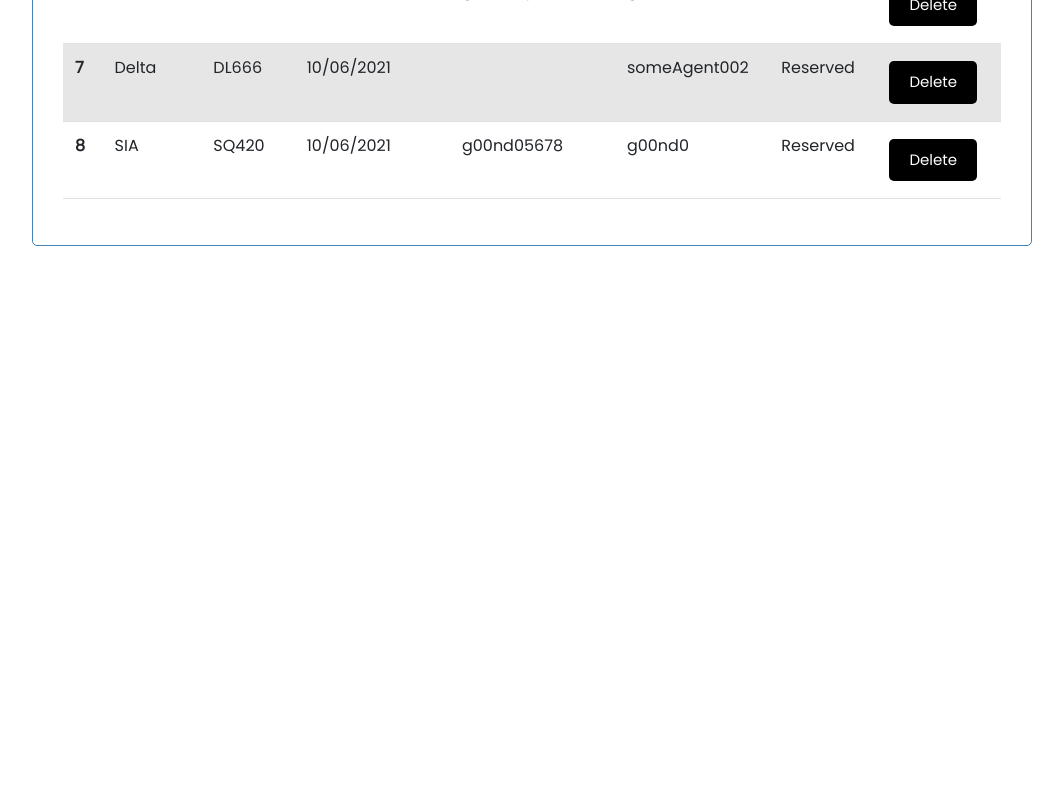
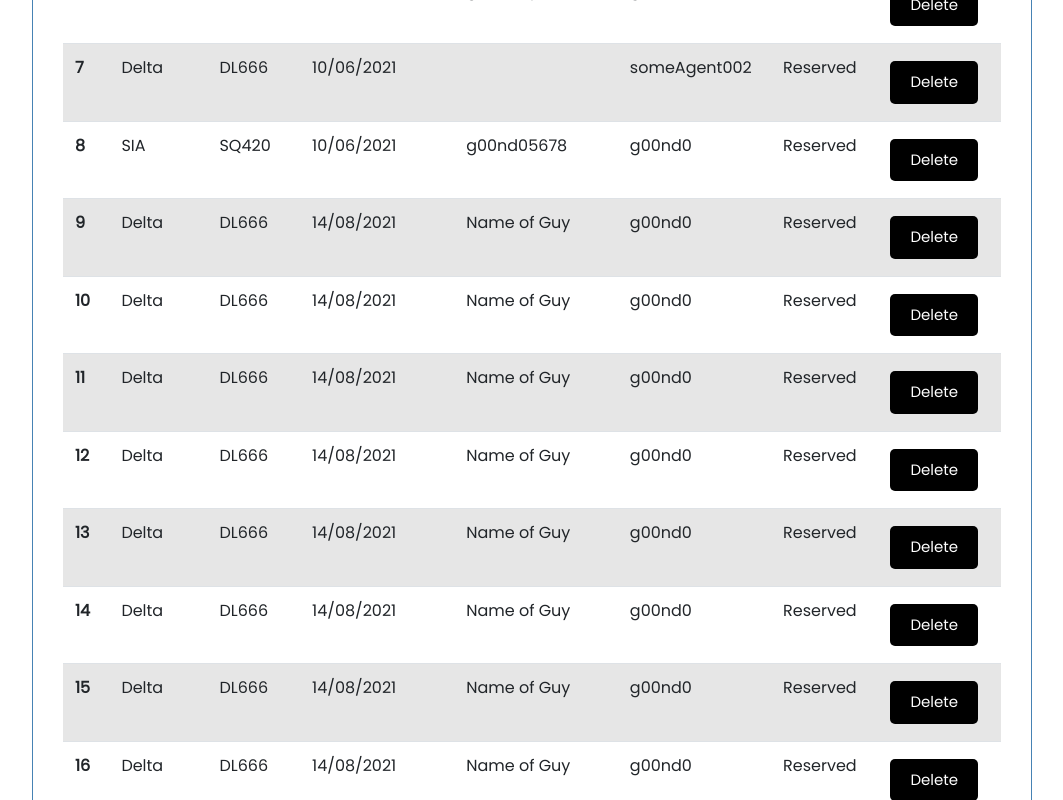
Before and after one commit to g00nd0/airlineBookingApp, an Angular app in the folder frontend/: page /bookings in a window 1280 px wide. Shown: the part 960-1760 px from the top of the page, without its empty margins (108-1171 px from the left). Before the commit the page ends 1236 px from the top, so only its background shows below. Built offline with nearby package versions, Linux system fonts and the light colour scheme; data requests are answered from the project's data file.

Commit message:
Update components

```diff
--- a/frontend/db.json
+++ b/frontend/db.json
@@ -231,6 +231,14 @@
       "userType": "Agent",
       "status": true,
       "id": 38
+    },
+    {
+      "username": "abcd1234",
+      "email": "myemail@mail.com",
+      "password": "abcd1234",
+      "userType": "Agent",
+      "status": true,
+      "id": 39
     }
   ],
   "bookings": [
@@ -301,6 +309,396 @@
       "customerName": "g00nd05678",
       "status": "Reserved",
       "id": 8
+    },
+    {
+      "airline": "Delta",
+      "callsign": "DL666",
+      "dateOfFlight": "14/08/2021",
+      "flightId": 12,
+      "bookingAgent": "g00nd0",
+      "customerName": "Name of Guy",
+      "status": "Reserved",
+      "id": 12
+    },
+    {
+      "airline": "Delta",
+      "callsign": "DL666",
+      "dateOfFlight": "14/08/2021",
+      "flightId": 12,
+      "bookingAgent": "g00nd0",
+      "customerName": "Name of Guy",
+      "status": "Reserved",
+      "id": 13
+    },
+    {
+      "airline": "Delta",
+      "callsign": "DL666",
+      "dateOfFlight": "14/08/2021",
+      "flightId": 12,
+      "bookingAgent": "g00nd0",
+      "customerName": "Name of Guy",
+      "status": "Reserved",
+      "id": 14
+    },
+    {
+      "airline": "Delta",
+      "callsign": "DL666",
+      "dateOfFlight": "14/08/2021",
+      "flightId": 12,
+      "bookingAgent": "g00nd0",
+      "customerName": "Name of Guy",
+      "status": "Reserved",
+      "id": 15
+    },
+    {
+      "airline": "Delta",
+      "callsign": "DL666",
+      "dateOfFlight": "14/08/2021",
+      "flightId": 12,
+      "bookingAgent": "g00nd0",
+      "customerName": "Name of Guy",
+      "status": "Reserved",
+      "id": 16
+    },
+    {
+      "airline": "Delta",
+      "callsign": "DL666",
+      "dateOfFlight": "14/08/2021",
+      "flightId": 12,
+      "bookingAgent": "g00nd0",
+      "customerName": "Name of Guy",
+      "status": "Reserved",
+      "id": 17
+    },
+    {
+      "airline": "Delta",
+      "callsign": "DL666",
+      "dateOfFlight": "14/08/2021",
+      "flightId": 12,
+      "bookingAgent": "g00nd0",
+      "customerName": "Name of Guy",
+      "status": "Reserved",
+      "id": 18
+    },
+    {
+      "airline": "Delta",
+      "callsign": "DL666",
+      "dateOfFlight": "14/08/2021",
+      "flightId": 12,
+      "bookingAgent": "g00nd0",
+      "customerName": "Name of Guy",
+      "status": "Reserved",
+      "id": 19
+    },
+    {
+      "airline": "Delta",
+      "callsign": "DL666",
+      "dateOfFlight": "14/08/2021",
+      "flightId": 12,
+      "bookingAgent": "g00nd0",
+      "customerName": "Name of Guy",
+      "status": "Reserved",
+      "id": 20
+    },
+    {
+      "airline": "Delta",
+      "callsign": "DL666",
+      "dateOfFlight": "14/08/2021",
+      "flightId": 12,
+      "bookingAgent": "g00nd0",
+      "customerName": "Name of Guy",
+      "status": "Reserved",
+      "id": 21
+    },
+    {
+      "airline": "Delta",
+      "callsign": "DL666",
+      "dateOfFlight": "14/08/2021",
+      "flightId": 12,
+      "bookingAgent": "g00nd0",
+      "customerName": "Name of Guy",
+      "status": "Reserved",
+      "id": 22
+    },
+    {
+      "airline": "Delta",
+      "callsign": "DL666",
+      "dateOfFlight": "14/08/2021",
+      "flightId": 12,
+      "bookingAgent": "g00nd0",
+      "customerName": "Name of Guy",
+      "status": "Reserved",
+      "id": 23
+    },
+    {
+      "airline": "Delta",
+      "callsign": "DL666",
+      "dateOfFlight": "14/08/2021",
+      "flightId": 12,
+      "bookingAgent": "g00nd0",
+      "customerName": "Name of Guy",
+      "status": "Reserved",
+      "id": 24
+    },
+    {
+      "airline": "Delta",
+      "callsign": "DL666",
+      "dateOfFlight": "14/08/2021",
+      "flightId": 12,
+      "bookingAgent": "g00nd0",
+      "customerName": "Name of Guy",
+      "status": "Reserved",
+      "id": 25
+    },
+    {
+      "airline": "Delta",
+      "callsign": "DL666",
+      "dateOfFlight": "14/08/2021",
+      "flightId": 12,
+      "bookingAgent": "g00nd0",
+      "customerName": "Name of Guy",
+      "status": "Reserved",
+      "id": 26
+    },
+    {
+      "airline": "Delta",
+      "callsign": "DL666",
+      "dateOfFlight": "14/08/2021",
+      "flightId": 12,
+      "bookingAgent": "g00nd0",
+      "customerName": "Name of Guy",
+      "status": "Reserved",
+      "id": 27
+    },
+    {
+      "airline": "Delta",
+      "callsign": "DL666",
+      "dateOfFlight": "14/08/2021",
+      "flightId": 12,
+      "bookingAgent": "g00nd0",
+      "customerName": "Name of Guy",
+      "status": "Reserved",
+      "id": 28
+    },
+    {
+      "airline": "Delta",
+      "callsign": "DL666",
+      "dateOfFlight": "14/08/2021",
+      "flightId": 12,
+      "bookingAgent": "g00nd0",
+      "customerName": "Name of Guy",
+      "status": "Reserved",
+      "id": 29
+    },
+    {
+      "airline": "Delta",
+      "callsign": "DL666",
+      "dateOfFlight": "14/08/2021",
+      "flightId": 12,
+      "bookingAgent": "g00nd0",
+      "customerName": "Name of Guy",
+      "status": "Reserved",
+      "id": 30
+    },
+    {
+      "airline": "Delta",
+      "callsign": "DL666",
+      "dateOfFlight": "14/08/2021",
+      "flightId": 12,
+      "bookingAgent": "g00nd0",
+      "customerName": "Name of Guy",
+      "status": "Reserved",
+      "id": 31
+    },
+    {
+      "airline": "Delta",
+      "callsign": "DL666",
+      "dateOfFlight": "14/08/2021",
+      "flightId": 12,
+      "bookingAgent": "g00nd0",
+      "customerName": "Name of Guy",
+      "status": "Reserved",
+      "id": 32
+    },
+    {
+      "airline": "Delta",
+      "callsign": "DL666",
+      "dateOfFlight": "14/08/2021",
+      "flightId": 12,
+      "bookingAgent": "g00nd0",
+      "customerName": "Name of Guy",
+      "status": "Reserved",
+      "id": 33
+    },
+    {
+      "airline": "Delta",
+      "callsign": "DL666",
+      "dateOfFlight": "14/08/2021",
+      "flightId": 12,
+      "bookingAgent": "g00nd0",
+      "customerName": "Name of Guy",
+      "status": "Reserved",
+      "id": 34
+    },
+    {
+      "airline": "Delta",
+      "callsign": "DL666",
+      "dateOfFlight": "14/08/2021",
+      "flightId": 12,
+      "bookingAgent": "g00nd0",
+      "customerName": "Name of Guy",
+      "status": "Reserved",
+      "id": 35
+    },
+    {
+      "airline": "Delta",
+      "callsign": "DL666",
+      "dateOfFlight": "14/08/2021",
+      "flightId": 12,
+      "bookingAgent": "g00nd0",
+      "customerName": "Name of Guy",
+      "status": "Reserved",
+      "id": 36
+    },
+    {
+      "airline": "Delta",
+      "callsign": "DL666",
+      "dateOfFlight": "14/08/2021",
+      "flightId": 12,
+      "bookingAgent": "g00nd0",
+      "customerName": "Name of Guy",
+      "status": "Reserved",
+      "id": 37
+    },
+    {
+      "airline": "Delta",
+      "callsign": "DL666",
+      "dateOfFlight": "14/08/2021",
+      "flightId": 12,
+      "bookingAgent": "g00nd0",
+      "customerName": "Name of Guy",
+      "status": "Reserved",
+      "id": 38
+    },
+    {
+      "airline": "Delta",
+      "callsign": "DL666",
+      "dateOfFlight": "14/08/2021",
+      "flightId": 12,
+      "bookingAgent": "g00nd0",
+      "customerName": "Name of Guy",
+      "status": "Reserved",
+      "id": 39
+    },
+    {
+      "airline": "Delta",
+      "callsign": "DL666",
+      "dateOfFlight": "14/08/2021",
+      "flightId": 12,
+      "bookingAgent": "g00nd0",
+      "customerName": "Name of Guy",
+      "status": "Reserved",
+      "id": 40
+    },
+    {
+      "airline": "Delta",
+      "callsign": "DL666",
+      "dateOfFlight": "14/08/2021",
+      "flightId": 12,
+      "bookingAgent": "g00nd0",
+      "customerName": "Name of Guy",
+      "status": "Reserved",
+      "id": 41
+    },
+    {
+      "airline": "Delta",
+      "callsign": "DL666",
+      "dateOfFlight": "14/08/2021",
+      "flightId": 12,
+      "bookingAgent": "g00nd0",
+      "customerName": "Name of Guy",
+      "status": "Reserved",
+      "id": 42
+    },
+    {
+      "airline": "Delta",
+      "callsign": "DL666",
+      "dateOfFlight": "14/08/2021",
+      "flightId": 12,
+      "bookingAgent": "g00nd0",
+      "customerName": "Name of Guy",
+      "status": "Reserved",
+      "id": 43
+    },
+    {
+      "airline": "Delta",
+      "callsign": "DL666",
+      "dateOfFlight": "14/08/2021",
+      "flightId": 12,
+      "bookingAgent": "g00nd0",
+      "customerName": "Name of Guy",
+      "status": "Reserved",
+      "id": 44
+    },
+    {
+      "airline": "Delta",
+      "callsign": "DL666",
+      "dateOfFlight": "14/08/2021",
+      "flightId": 12,
+      "bookingAgent": "g00nd0",
+      "customerName": "Name of Guy",
+      "status": "Reserved",
+      "id": 45
+    },
+    {
+      "airline": "Delta",
+      "callsign": "DL666",
+      "dateOfFlight": "14/08/2021",
+      "flightId": 12,
+      "bookingAgent": "g00nd0",
+      "customerName": "Name of Guy",
+      "status": "Reserved",
+      "id": 46
+    },
+    {
+      "airline": "Delta",
+      "callsign": "DL666",
+      "dateOfFlight": "14/08/2021",
+      "flightId": 12,
+      "bookingAgent": "g00nd0",
+      "customerName": "Name of Guy",
+      "status": "Reserved",
+      "id": 47
+    },
+    {
+      "airline": "Delta",
+      "callsign": "DL666",
+      "dateOfFlight": "14/08/2021",
+      "flightId": 12,
+      "bookingAgent": "g00nd0",
+      "customerName": "Name of Guy",
+      "status": "Reserved",
+      "id": 48
+    },
+    {
+      "airline": "Delta",
+      "callsign": "DL666",
+      "dateOfFlight": "14/08/2021",
+      "flightId": 12,
+      "bookingAgent": "g00nd0",
+      "customerName": "Name of Guy",
+      "status": "Reserved",
+      "id": 49
+    },
+    {
+      "airline": "Delta",
+      "callsign": "DL666",
+      "dateOfFlight": "14/08/2021",
+      "flightId": 12,
+      "bookingAgent": "g00nd0",
+      "customerName": "Name of Guy",
+      "status": "Reserved",
+      "id": 50
     }
   ],
   "flights": [
@@ -397,7 +795,7 @@
       "airline": "Delta",
       "callsign": "DL666",
       "dateOfFlight": "14/08/2021",
-      "seatsAvailable": 85,
+      "seatsAvailable": 54,
       "seatsTotal": 100
     }
   ],
@@ -423,11 +821,6 @@
       "id": 6
     },
     {
-      "username": "g00nd0",
-      "status": true,
-      "id": 7
-    },
-    {
       "username": "lewis666",
       "status": true,
       "id": 8
--- a/frontend/src/app/bookings/bookings.component.html
+++ b/frontend/src/app/bookings/bookings.component.html
@@ -2,6 +2,19 @@
 
 <form (ngSubmit)="onSearchSubmit('all')">
   <!-- <form> -->
+  <div class="form-group form-inline">
+    <label for="dateOfFlightSelect">Choose Date of Departure:</label>
+    <input
+      type="date"
+      name="dateOfFlightSelect"
+      id="dateOfFlightSelect"
+      [(ngModel)]="selectedDate"
+      class="form-control"
+      (ngModelChange)="
+        selectedAirline ? onSearchSubmit(selectedAirline) : onSearchSubmit('')
+      "
+    />
+  </div>
   <div class="form-group form-inline">
     <label for="airlineName"
       >Choose from the dropdown list to filter by airline name:</label
@@ -19,19 +32,7 @@
       </option>
     </select>
   </div>
-  <div class="form-group form-inline">
-    <label for="dateOfFlightSelect">Choose Date of Departure:</label>
-    <input
-      type="date"
-      name="dateOfFlightSelect"
-      id="dateOfFlightSelect"
-      [(ngModel)]="selectedDate"
-      class="form-control"
-      (ngModelChange)="
-        selectedAirline ? onSearchSubmit(selectedAirline) : onSearchSubmit('')
-      "
-    />
-  </div>
+
   <ngb-alert
     #selfClosingAlert
     *ngIf="failMessage"
--- a/frontend/src/app/register/register.component.ts
+++ b/frontend/src/app/register/register.component.ts
@@ -105,7 +105,7 @@ export class RegisterComponent implements OnInit {
       } else if (inputText === 'Individual') {
         failMsg =
           'Account registration is available for Booking Agents only, please select "Booking Agent"';
-      } else {
+      } else if (inputText === 'Individual') {
         this.selfClosingAlert.close();
         failMsg = '';
       }
@@ -117,27 +117,13 @@ export class RegisterComponent implements OnInit {
       this.password.length < 8 ||
       this.passwordVer !== this.password ||
       !this.email ||
-      !this.userType
+      !(this.userType === 'Agent')
     ) {
       this.createFailMessage(failMsg);
       this.formValid = false;
     } else {
       this.formValid = true;
     }
-
-    //   if (
-    //     failMsg.length === 0 &&
-    //     this.username.length > 7 &&
-    //     this.password.length > 7 &&
-    //     this.passwordVer === this.password &&
-    //     this.email &&
-    //     this.userType
-    //   ) {
-    //     this.formValid = true;
-    //   } else {
-    //     this.createFailMessage(failMsg);
-    //     this.formValid = false;
-    //   }
   }
 
   onRegisterSubmit() {
```
